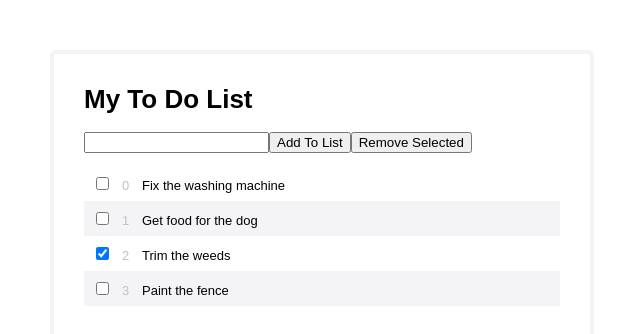
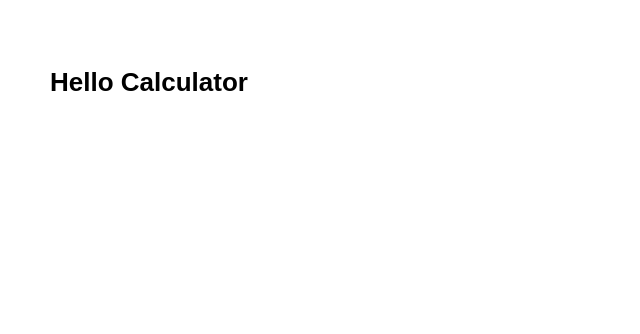
Before and after one commit to itkilleddave/react-thinking-in-react, a React (Create React App) app: page / in a window 1280 px wide. Shown: the top 334 px of the page, without its empty margins (0-640 px from the left). Built offline with nearby package versions, Linux system fonts and the light colour scheme.

Commit message:
added files for Calculator Component

```diff
--- a/src/App.js
+++ b/src/App.js
@@ -6,6 +6,7 @@ import FreeCodeCamp from './Components/FreeCodeCamp';
 import HelloWorld from './Components/HelloWorld';
 import Api from './Components/Api';
 import ToDo from './Components/ToDo';
+import Calculator from './Components/Calculator';
 
 const data = [
   {category: "Sporting Goods", price: "$49.99", stocked: true, name: "Football"},
@@ -23,11 +24,12 @@ const appComponents = {
  freeCodeCamp : <FreeCodeCamp />,
  api : <Api />,
  toDo : <ToDo />,
+ calculator : <Calculator />,
 }
 
 // set runApp to the appComponents key name above that you want to run
 
-const runApp = "toDo";
+const runApp = "calculator";
 
 class App extends Component {
   render() {
--- /dev/null
+++ b/src/Components/Calculator.css
@@ -0,0 +1,4 @@
+body {
+  font: 14px "Century Gothic", Futura, sans-serif;
+  margin: 20px;
+}
--- /dev/null
+++ b/src/Components/Calculator.js
@@ -0,0 +1,14 @@
+import './Calculator.css';
+import React from 'react';
+import ReactDOM from 'react-dom';
+
+class Calculator extends React.Component {
+  render() {
+    return (
+      <h1>Hello Calculator</h1>
+      );
+  }
+}
+
+
+export default Calculator;
```
